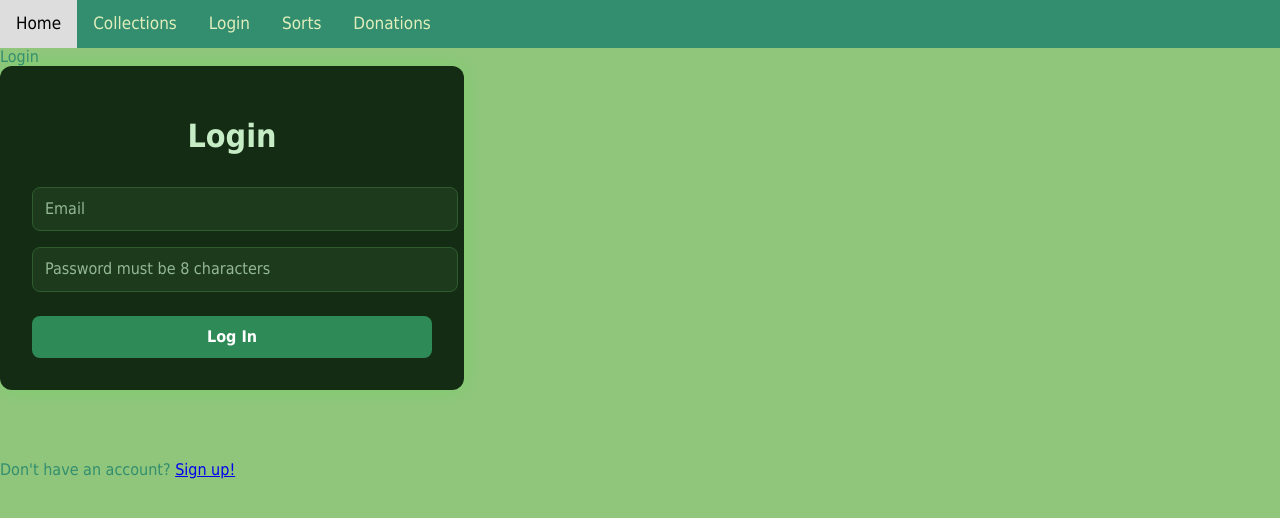
After one commit to VaamanK/Kaibosh_Database, a Flask app: page /login in a window 1280 px wide. The commit adds this page. Shown: the top 518 px of the page. Run offline with Flask 3, Linux system fonts and the light colour scheme.

Commit message:
Made Login Page. Currently only visuals. Next I need to work on making it actually functional.

```diff
--- a/app.py
+++ b/app.py
@@ -20,5 +20,14 @@ def sort():
 def output():
     return render_template('output.html')
 
+@app.route('/login')
+def login():
+    return render_template('login.html')
+
+@app.route('/signup')
+def signup():
+    return render_template('signup.html')
+
+
 if __name__ == '__main__':
     app.run()
--- a/static/Kaibosh.css
+++ b/static/Kaibosh.css
@@ -1,14 +1,13 @@
 body {
     width: 100%;
     background-color: #90C67C;
-    color: #E1EEBC;
+    color: #328E6E;
     font-family: 'Tahoma' , sans-serif;
     margin: auto;
 }
 
-header {
-    color: #E1EEBC;
-    text-align: center;
+main {
+    color: #328E6E;
 }
 
 nav {
@@ -39,14 +38,13 @@ nav input[type=text] {
     font-size: 17px;
 }
 
-main {
+header {
     background-color: #67AE6E;
     padding: 20px;
 }
 
 h2 {
     font-size: 2rem;
-    text-align: center;
     margin: 0 0 0.5rem 0;
     padding-top: 20px;
     color: #E1EEBC;
@@ -66,3 +64,62 @@ input{
     background-color: lightgrey;
     border-radius: 20px;
 }
+
+.kaibosh-container {
+  background-color: #132c13;
+  padding: 2rem;
+  border-radius: 12px;
+  box-shadow: 0 0 20px rgba(0, 255, 0, 0.15);
+  width: 100%;
+  max-width: 400px;
+}
+
+.kaibosh-container h2 {
+  color: #c5ecc5;
+  text-align: center;
+  margin-bottom: 1.5rem;
+}
+
+.kaibosh-input {
+  width: 100%;
+  padding: 0.75rem;
+  margin: 0.5rem 0;
+  background-color: #1d3a1d;
+  border: 1px solid #2e5c2e;
+  border-radius: 8px;
+  color: #e5ffe5;
+}
+
+.kaibosh-input::placeholder {
+  color: #94b894;
+}
+
+.kaibosh-button {
+  width: 100%;
+  padding: 0.75rem;
+  background-color: #2e8b57;
+  border: none;
+  border-radius: 8px;
+  color: white;
+  font-weight: bold;
+  cursor: pointer;
+  margin-top: 1rem;
+  transition: background-color 0.3s ease;
+}
+
+.kaibosh-button:hover {
+  background-color: #3da96d;
+}
+
+.kaibosh-link {
+  display: block;
+  text-align: center;
+  color: #7dfc9b;
+  margin-top: 1rem;
+  text-decoration: none;
+  font-size: 0.9rem;
+}
+
+.kaibosh-link:hover {
+  text-decoration: underline;
+}
--- a/templates/base.html
+++ b/templates/base.html
@@ -10,21 +10,17 @@
 </head>
 
 <nav>
-    <header>
-        <a href="/">Home</a>
-        <a href="/input">Collections</a>
-        <a href="/sort">Sorts</a>
-        <a href="/output">Donations</a>
-    </header>
+    <a href="/">Home</a>
+    <a href="/input">Collections</a>
+    <a href="/login">Login</a>
+    <a href="/sort">Sorts</a>
+    <a href="/output">Donations</a>
 </nav>
 
-<main>
-    {% block main %}
-    {% endblock %}
-</main>
+{% block pageheading %}{% endblock %}
 
-<header>
-    <h2>{% block pageheading %}{% endblock %}</h2>
-</header>
+{% block main %}{% endblock %}
+
+
 
 </html>
--- /dev/null
+++ b/templates/login.html
@@ -0,0 +1,16 @@
+{% extends "base.html" %}
+
+{% block pageheading %}Login{% endblock %}
+
+{% block main %}
+    <div class="kaibosh-container">
+        <h2> Login</h2>
+        <input type="email" class="kaibosh-input" placeholder="Email" />
+        <input type="password" class="kaibosh-input" placeholder="Password must be 8 characters" />
+        <button class="kaibosh-button">Log In</button>
+    </div>
+    <br>
+    <br>
+    <br>
+    <p> Don't have an account? <a href="/signup"> Sign up!</a></p>
+{% endblock %}
--- a/templates/sort.html
+++ b/templates/sort.html
@@ -1,3 +1,3 @@
 {% extends "base.html" %}
 
-{%block pageheading %} Here you will find out what happened to the food rescued (compost, animals or donated). {%endblock %}
+{% block pageheading %} Here you will find out what happened to the food rescued (compost, animals or donated). {%endblock %}
```
Also changed, not shown: templates/homepage.html (+13 -9 lines), templates/signup.html (added, +12 -0 lines).
